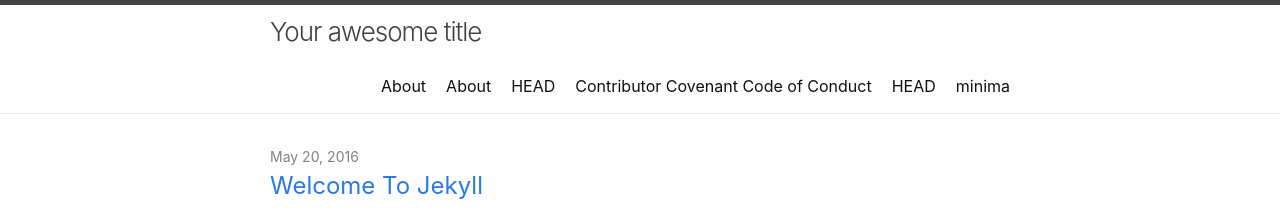
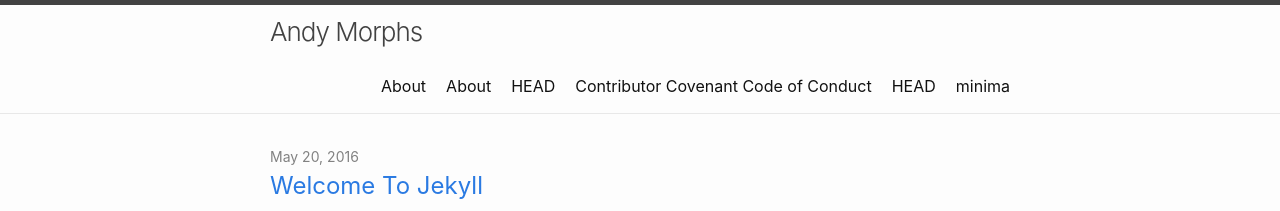
Before and after one commit to andymorphs/Site, a Jekyll site: the page built from index.md, in a window 1280 px wide. Shown: the top 211 px of the page. Built offline with Jekyll 4.4.1, drawn with Linux system fonts in a browser that asks for light colours.

Commit message:
Update _config.yml

```diff
--- a/_config.yml
+++ b/_config.yml
@@ -1,4 +1,4 @@
-title: Your awesome title
+title: Andy Morphs
 author:
   name: GitHub User
   email: your-email@domain.com
```
